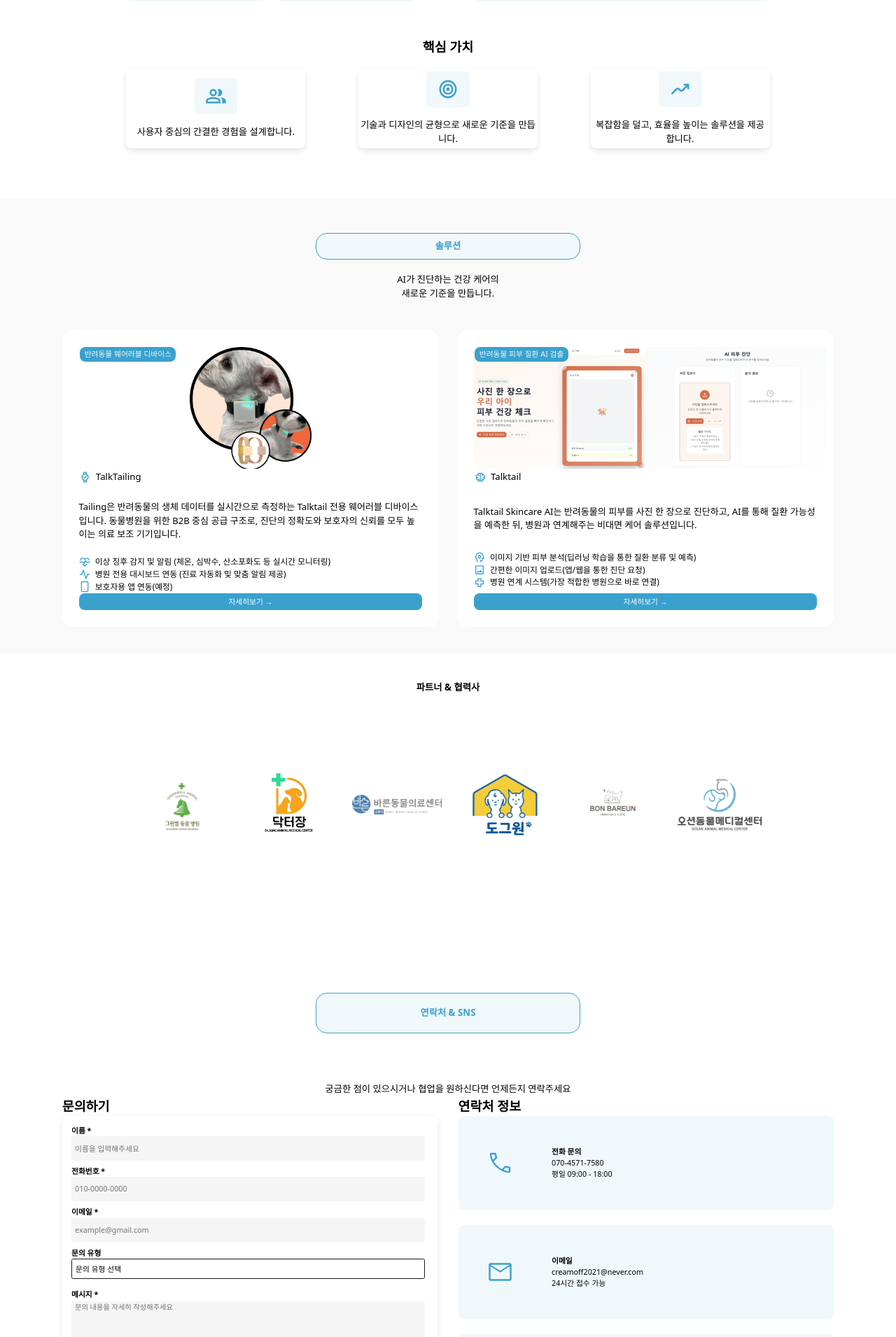
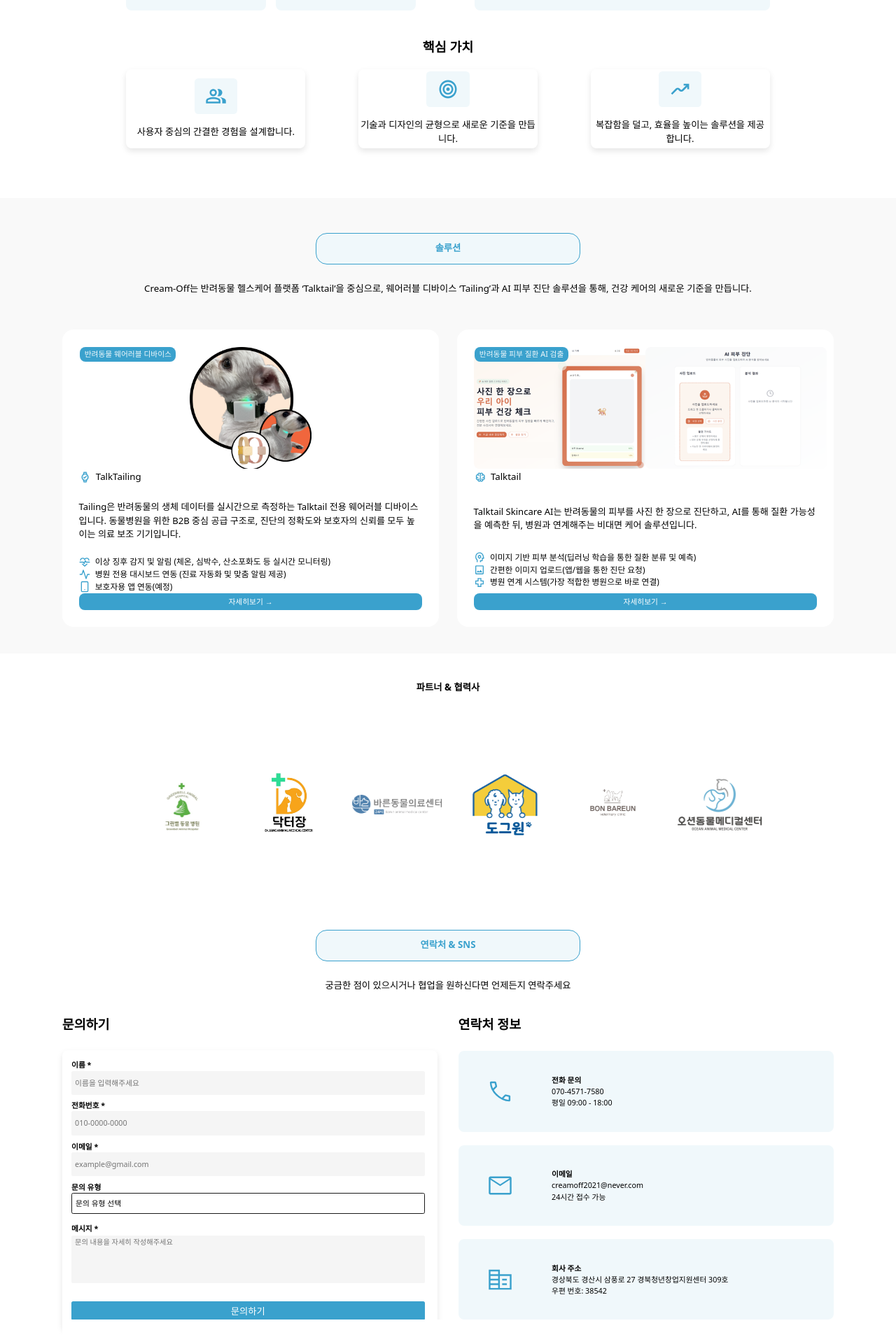
Before and after one commit to 3suji3/creamoff_homepage, a React (Vite) app: page / in a window 1280 px wide. Shown: the part 883-2794 px from the top of the page at 70% size. Built offline with nearby package versions, Linux system fonts and the light colour scheme.

Commit message:
0919 commit

```diff
--- a/src/components/connect/Connect.jsx
+++ b/src/components/connect/Connect.jsx
@@ -118,6 +118,7 @@ const Connect = () => {
                     placeholder={t("connect.form.message.placeholder")}
                     rows={3}
                     required
+                    maxLength={200}
                   />
                 </div>
                 <button type="submit">{t("connect.form.submit")}</button>
--- a/src/components/partner/Partner.jsx
+++ b/src/components/partner/Partner.jsx
@@ -22,7 +22,7 @@ const Partner = () => {
     <div className="Partner_container">
       <div className="article">
         <div className="article_box">
-          <div className="title">
+          <div className="partner_title">
             <p>{t("partner.title")}</p>
           </div>
           <div className="logo_container">
--- a/src/components/service/Service.jsx
+++ b/src/components/service/Service.jsx
@@ -12,11 +12,7 @@ const Service = () => {
           <div className="title">
             <p>{t("service.title")}</p>
           </div>
-          {/* <p>{t("service.description")}</p> */}
-          <p className="content">
-            AI가 진단하는 건강 케어의
-            <br /> 새로운 기준을 만듭니다.
-          </p>
+          <p>{t("service.description")}</p>
         </div>
 
         <div className="article_box2">
--- a/src/components/styles/Connect.css
+++ b/src/components/styles/Connect.css
@@ -1,6 +1,6 @@
 .Conect_container {
   width: 100%;
-  height: 90.95vw;
+  height: auto;
   background-color: #fff;
   display: flex;
   justify-content: center;
@@ -17,7 +17,7 @@
 
 .Conect_container .article_box1 {
   width: 100%;
-  height: 100%;
+  height: auto;
   display: flex;
   flex-direction: column;
   justify-content: space-between;
@@ -29,28 +29,18 @@
   text-align: center;
 }
 
-.Conect_container .title {
-  width: 29.55vw;
-  height: 38.75%;
-  background-color: #f0f8fb;
-  border-radius: 1.25vw;
-  border: solid 1px #3aa1cd;
-  display: flex;
-  justify-content: center;
-  align-items: center;
-}
-
-.Conect_container .title p {
-  width: 100%;
-  color: #3aa1cd;
-  font-weight: 600;
+.Conect_container .article_box1 > p {
+  font-size: 1.04vw;
+  text-align: center;
+  margin-top: 2vw;
 }
 
 .Conect_container .article2 {
   width: 100%;
-  height: 48.11%;
+  height: 34.11vw;
   display: flex;
   justify-content: space-between;
+  margin-top: 2.4vw;
 }
 
 .Conect_container .article_box2 {
@@ -77,6 +67,7 @@
   background-color: #fff;
   border-radius: 0.63vw;
   box-shadow: 0 4px 8px rgba(0, 0, 0, 0.1);
+  margin-top: 1.84vw;
 }
 
 .Conect_container .form_box form {
@@ -159,12 +150,14 @@
 
 .Conect_container .form_box form textarea {
   width: 100%;
-  height: 100%;
+  height: 5.2vw;
   border: none;
   background-color: #f5f5f5;
   outline: none;
   border-radius: 0.2vw;
   resize: none;
+  font-size: 0.8vw;
+  padding-top: 0.1vw;
 }
 
 .Conect_container .form_box form textarea::placeholder {
@@ -185,12 +178,12 @@
   border: none;
   padding: 1.04vw;
   font-size: 1.04vw;
-  margin-top: auto;
+  margin-top: 1vw;
 }
 
 .Conect_container .info_box {
   width: 100%;
-  height: 100%;
+  height: 30vw;
   display: flex;
   flex-direction: column;
   justify-content: space-between;
@@ -233,20 +226,20 @@
 
 .Conect_container .article_box3 {
   width: 100%;
-  height: 42.1vw;
+  height: auto;
   display: flex;
   flex-direction: column;
-  justify-content: space-between;
   background-color: #fff;
 }
 
 .Conect_container .sns_text {
   width: 100%;
-  height: 12vw;
+  height: 4vw;
   display: flex;
   flex-direction: column;
   justify-content: center;
   text-align: center;
+  margin-top: 2.4vw;
 }
 
 .Conect_container .sns_text p:nth-child(1) {
@@ -261,11 +254,12 @@
 }
 .Conect_container .sns_box {
   width: 100%;
-  height: 85%;
+  height: 12vw;
   display: flex;
   justify-content: space-between;
   align-items: center;
   text-align: center;
+  margin: 0;
 }
 
 .Conect_container .sns_content {
@@ -314,6 +308,7 @@
   justify-content: center;
   align-items: center;
   padding: 0.4vw;
+  margin-bottom: 2.4vw;
 }
 
 .Conect_container .newsletter_box p {
@@ -324,12 +319,12 @@
 .Conect_container .newsletter_box p:nth-child(1) {
   font-size: 1.04vw;
   font-weight: 600;
-  margin: 0;
+  margin-top: 1.2vw;
 }
 
 .Conect_container .newsletter_form {
   width: 36.46vw;
-  height: 80%;
+  height: 5vw;
   display: flex;
   justify-content: center;
   align-items: center;
@@ -512,13 +507,13 @@
     font-size: 1.36vw;
   }
 }
-@media screen and (min-width: 390px) and (max-width: 499px) {
+@media screen and (min-width: 390px) and (max-width: 500px) {
   .Conect_container .form_box form > div:nth-child(2),
   .Conect_container .form_box form > div:nth-child(3) {
     display: flex;
   }
 }
-@media screen and (max-width: 499px) {
+@media screen and (max-width: 500px) {
   .Conect_container {
     height: 489.74vw;
     width: 100%;
--- a/src/components/styles/Intro.css
+++ b/src/components/styles/Intro.css
@@ -17,7 +17,7 @@
 
 .Intro_container .article_box1 {
   width: 100%;
-  height: 17.65%;
+  height: auto;
   display: flex;
   flex-direction: column;
   justify-content: space-between;
@@ -29,9 +29,15 @@
   text-align: center;
 }
 
-.Intro_container .title {
+.Intro_container .article_box1 > p {
+  font-size: 1.04vw;
+  text-align: center;
+  margin-top: 2vw;
+}
+
+.title {
   width: 29.55vw;
-  height: 38.75%;
+  height: 3.47vw;
   background-color: #f0f8fb;
   border-radius: 1.25vw;
   border: solid 1px #3aa1cd;
@@ -40,7 +46,7 @@
   align-items: center;
 }
 
-.Intro_container .title p {
+.title p {
   width: 100%;
   color: #3aa1cd;
   font-weight: 600;
--- a/src/components/styles/Partner.css
+++ b/src/components/styles/Partner.css
@@ -26,7 +26,7 @@
   align-items: center;
 }
 
-.Partner_container .title {
+.Partner_container .partner_title {
   width: 100%;
   height: 7.6vw;
   display: flex;
@@ -90,7 +90,7 @@
 }
 
 @media screen and (max-width: 700px) {
-  .Partner_container .title {
+  .Partner_container .partner_title {
     font-size: 2.64vw;
   }
   .Partner_container .logo_container {
@@ -127,7 +127,7 @@
     display: flex;
     justify-content: center;
   }
-  .Partner_container .title {
+  .Partner_container .partner_title {
     display: none;
   }
   .Partner_container .logo_container {
--- a/src/components/styles/Service.css
+++ b/src/components/styles/Service.css
@@ -17,7 +17,7 @@
 
 .Service_container .article_box1 {
   width: 100%;
-  height: 17.65%;
+  height: auto;
   display: flex;
   flex-direction: column;
   justify-content: space-between;
@@ -30,21 +30,10 @@
   text-align: center;
 }
 
-.Service_container .title {
-  width: 29.55vw;
-  height: 38.75%;
-  background-color: #f0f8fb;
-  border-radius: 1.25vw;
-  border: solid 1px #3aa1cd;
-  display: flex;
-  justify-content: center;
-  align-items: center;
-}
-
-.Service_container .title p {
-  width: 100%;
-  color: #3aa1cd;
-  font-weight: 600;
+.Service_container .article_box1 > p {
+  font-size: 1.04vw;
+  text-align: center;
+  margin-top: 2vw;
 }
 
 .Service_container .article_box2 {
@@ -261,7 +250,7 @@ span {
   }
 }
 
-@media screen and (max-width: 499px) {
+@media screen and (max-width: 500px) {
   .Service_container {
     width: 100%;
     height: 432.84vw;
```
